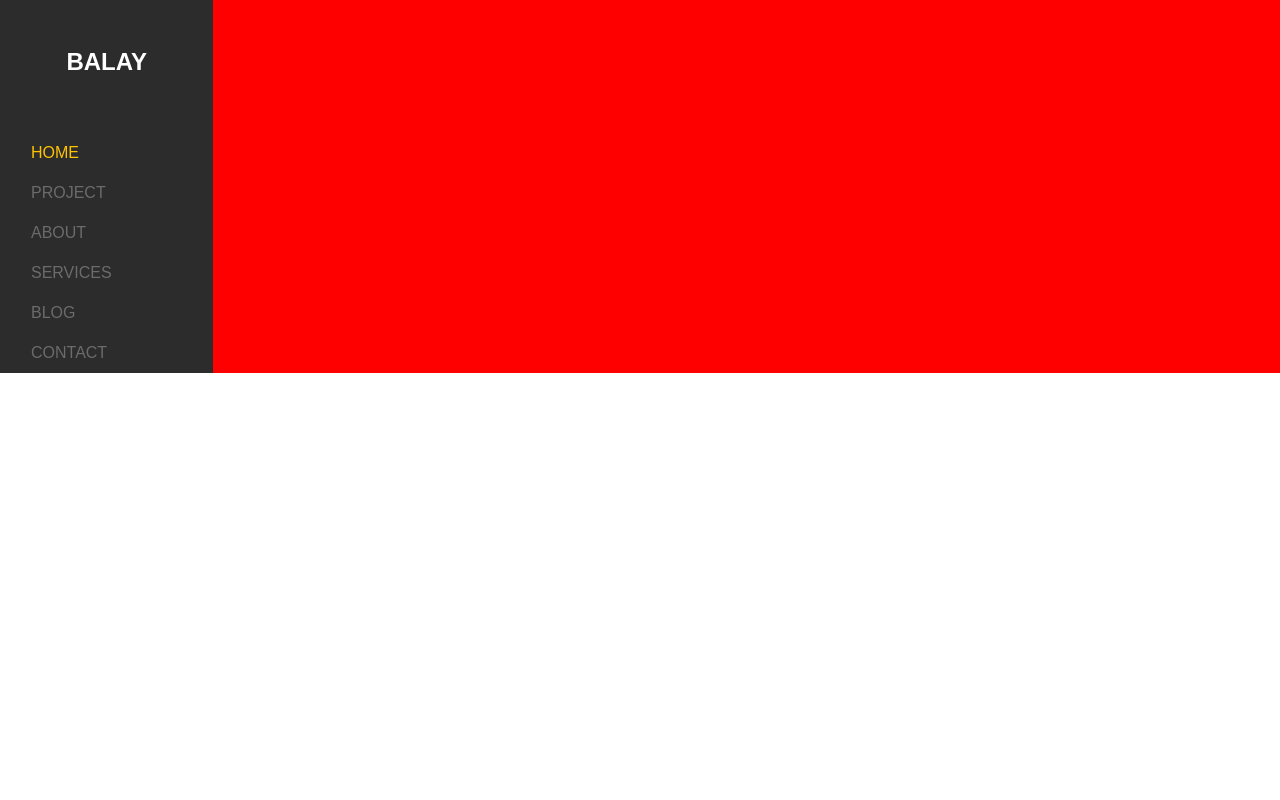
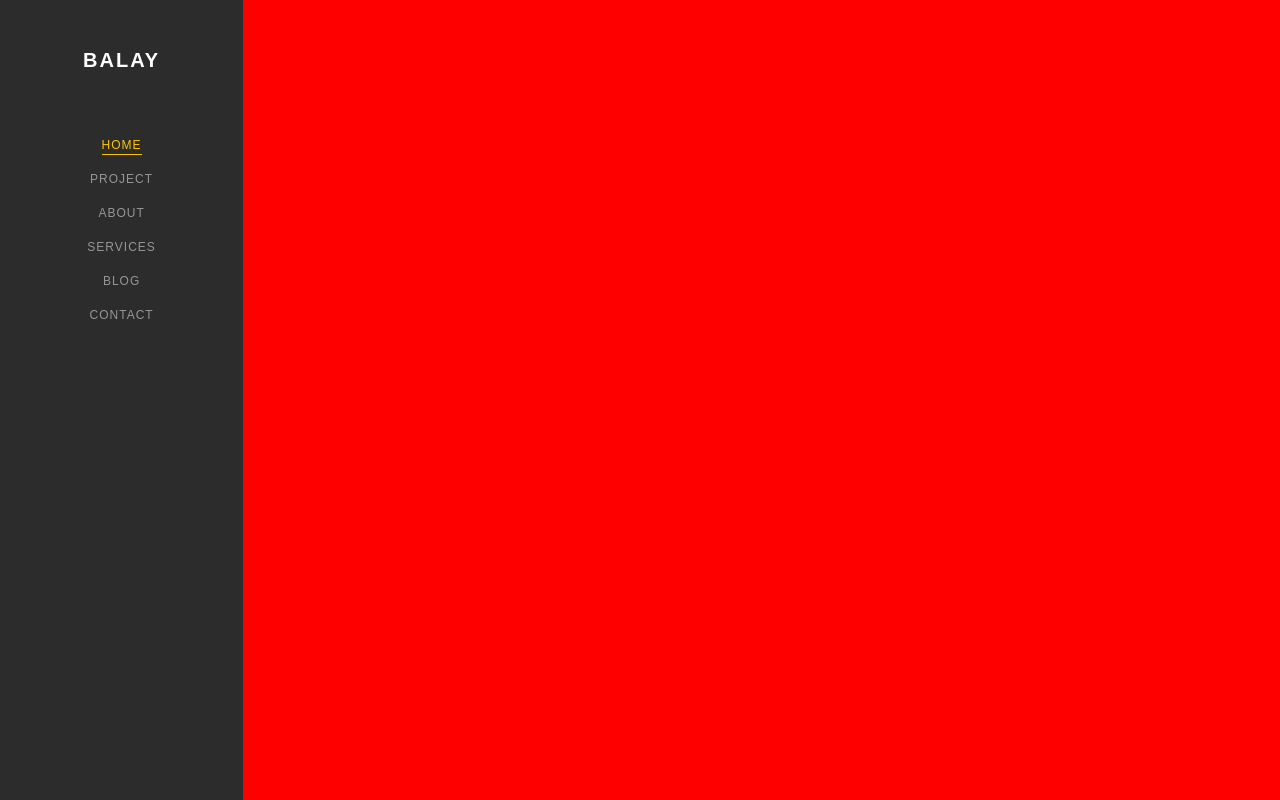
Before and after one commit to laquist/Bootstrap-Balay, a plain HTML site: page Opgaveloesning/index.html in a window 1280 px wide. Drawn offline with nearby package versions, Linux system fonts and the light colour scheme.

Commit message:
Fixet sidebar og nav position og nav:active underline

```diff
--- a/Opgaveloesning/index.html
+++ b/Opgaveloesning/index.html
@@ -13,40 +13,39 @@
     <link rel="stylesheet" href="style.css">
 </head>
 <body>
-    <div class="container-fluid">
-        <div class="row">
-            <aside class="col-2">
+    <div class="container-fluid p-0 d-inline-flex">
+        <!-- <div class="row">             -->
+            <aside class="p-5">
+                <h5 class="text-white text-uppercase text-center">Balay</h5>
 
-                <h4 class="text-white text-uppercase text-center py-5">Balay</h4>
-
-                <nav class="">
-                    <ul class="nav flex-column text-uppercase">
+                <nav>
+                    <ul class="nav flex-column text-uppercase text-center py-5">
                         <li class="nav-item">
-                            <a class="nav-link active" href="#">Home</a>
+                            <a class="nav-link d-inline-block position-relative px-0 active" href="#">Home</a>
                         </li>
                         <li class="nav-item">
-                            <a class="nav-link" href="#">Project</a>
+                            <a class="nav-link d-inline-block position-relative px-0" href="#">Project</a>
                         </li>
                         <li class="nav-item">
-                            <a class="nav-link" href="#">About</a>
+                            <a class="nav-link d-inline-block position-relative px-0" href="#">About</a>
                         </li>
                         <li class="nav-item">
-                            <a class="nav-link" href="#">Services</a>
+                            <a class="nav-link d-inline-block position-relative px-0" href="#">Services</a>
                         </li>
                         <li class="nav-item">
-                            <a class="nav-link" href="#">Blog</a>
+                            <a class="nav-link d-inline-block position-relative px-0" href="#">Blog</a>
                         </li>
                         <li class="nav-item">
-                            <a class="nav-link" href="#">Contact</a>
+                            <a class="nav-link d-inline-block position-relative px-0" href="#">Contact</a>
                         </li>
                     </ul>
                 </nav>
             </aside>
 
-            <div id="mainContent" class="col-10">
+            <div id="mainContent">
 
             </div>
-        </div>
+        <!-- </div> -->
     </div>
 
 
--- a/Opgaveloesning/style.css
+++ b/Opgaveloesning/style.css
@@ -14,10 +14,13 @@
 aside {
     background-color: #2C2C2C;
     font-family: "Quicksand", Arial, sans-serif;
+    height: 100vh;
+    width: 19vw;
 }
 
-    aside h4 {
+    aside h5 {
         font-weight: 700;
+        letter-spacing: 2px;
     }
 
     nav ul li {
@@ -25,8 +28,22 @@ aside {
     }
 
         nav ul li a {
-            color: rgba(255, 255, 255, 0.3);
+            color: rgba(255, 255, 255, 0.5);
             text-decoration: none;
+            font-size: 12px;
+            font-weight: 500;
+            letter-spacing: 1px;
+        }
+
+        nav ul li a:after {
+            content: "";
+            position: absolute;
+            height: 1px;
+            bottom: 7px;
+            left: 0;
+            right: 0;
+            background-color: #FFC300;
+            visibility: hidden;
         }
 
         nav ul li a:hover {
@@ -37,6 +54,13 @@ aside {
             color: #FFC300;
         }
 
+        nav ul li .active:after {
+            visibility: visible;
+        }
+
+
 #mainContent {
     background-color: red;
+    /* height: 100vh; */
+    width: 81vw;
 }
```
